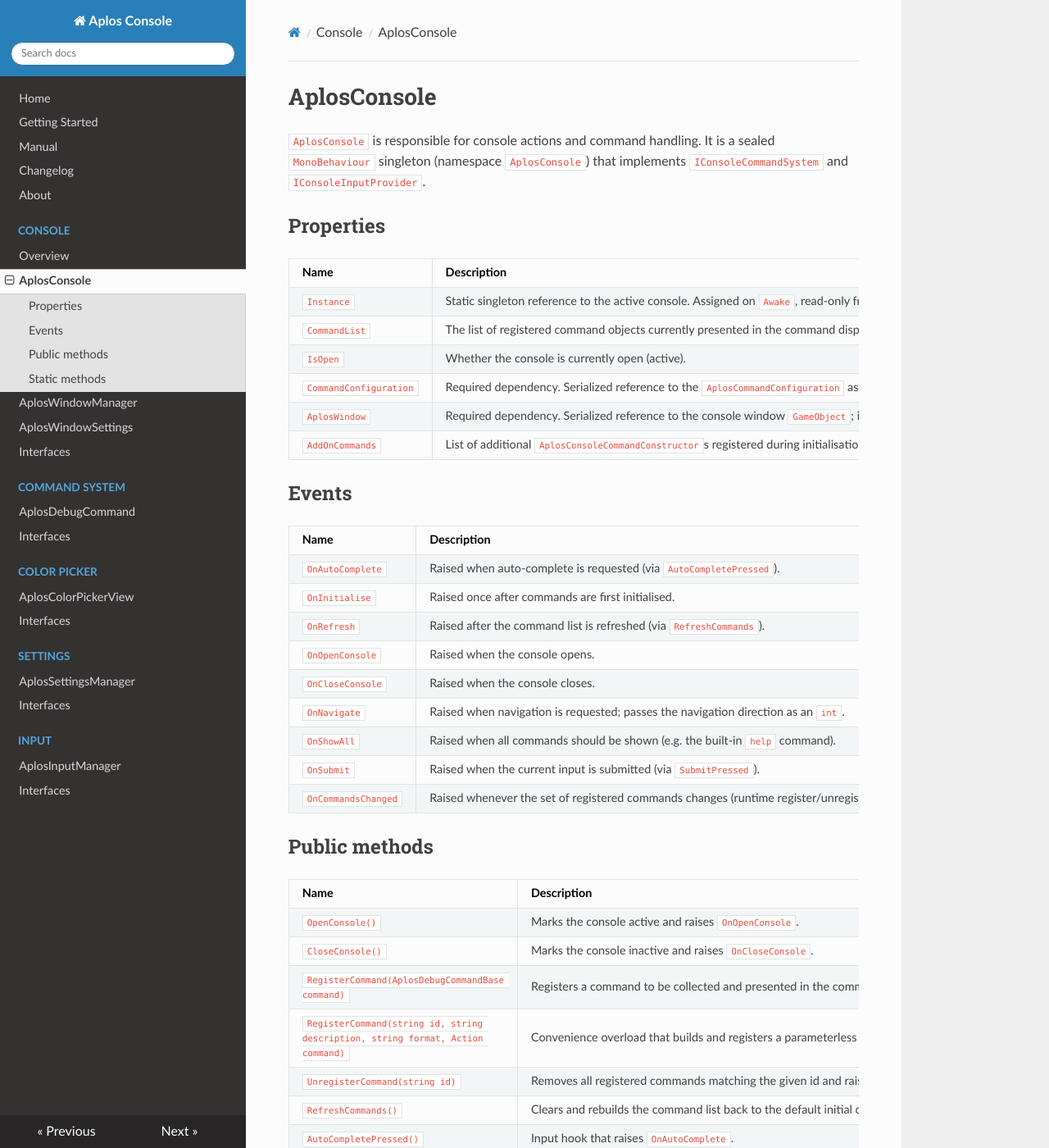
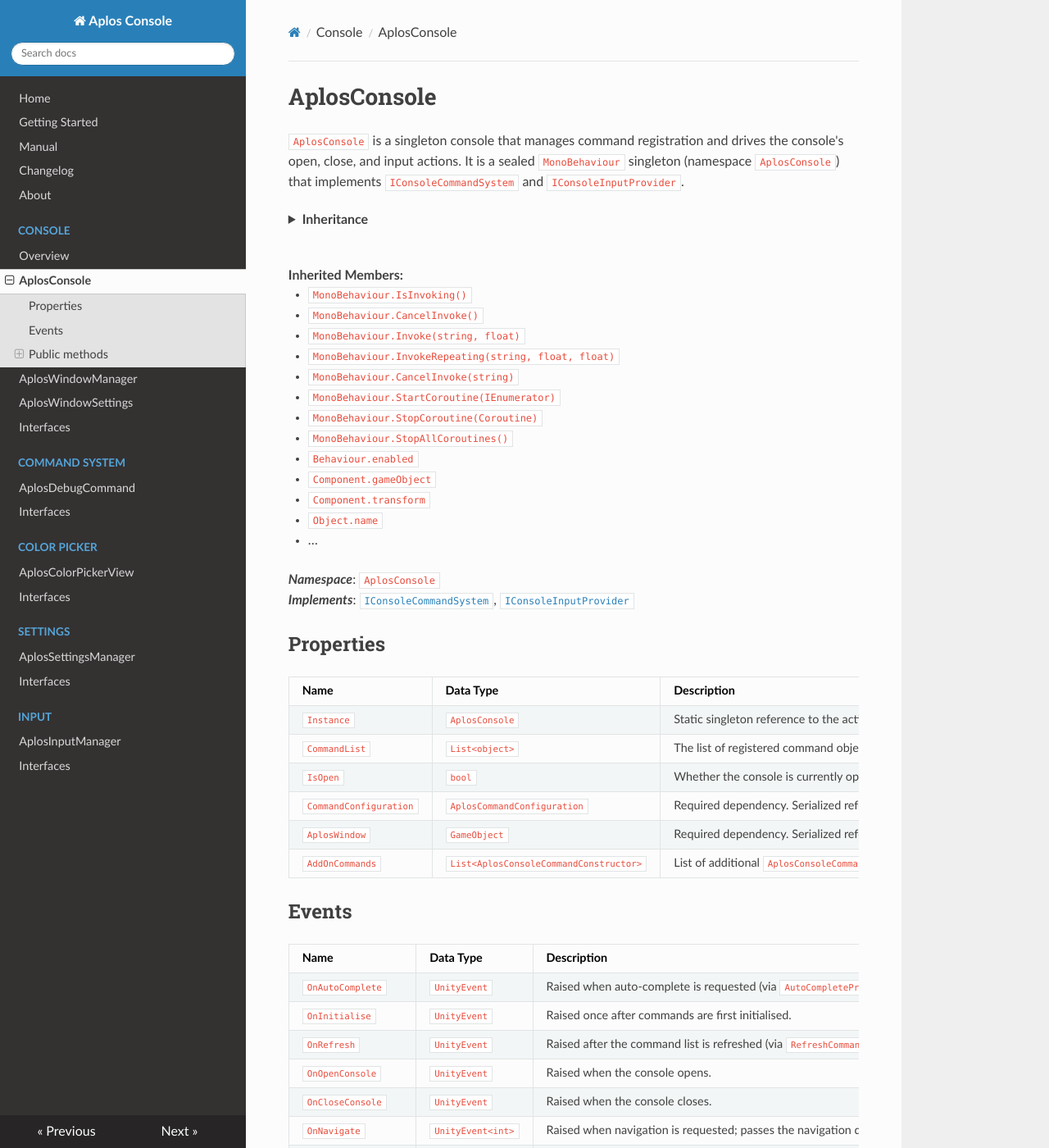
Before and after one commit to jChicote/aplos-console-documentation.github.io, an MkDocs documentation site: the page built from docs/aplos-console.md, in a window 1280 px wide and 1400 px high. Shown: the whole window at 82% size. Built offline with MkDocs 1.6.1, drawn with Linux system fonts in a browser that asks for light colours; nearby versions of some CDN libraries; some of the changed text lies outside the part shown.

Commit message:
Adjust aplos-console for refined presentation

````diff
--- a/docs/aplos-console.md
+++ b/docs/aplos-console.md
@@ -1,49 +1,205 @@
 # AplosConsole
 
-`AplosConsole` is responsible for console actions and command handling. It is a sealed
-`MonoBehaviour` singleton (namespace `AplosConsole`) that implements `IConsoleCommandSystem`
-and `IConsoleInputProvider`.
+`AplosConsole` is a singleton console that manages command registration and drives the
+console's open, close, and input actions. It is a sealed `MonoBehaviour` singleton (namespace
+`AplosConsole`) that implements `IConsoleCommandSystem` and `IConsoleInputProvider`.
+
+<details>
+<summary><strong>Inheritance</strong></summary>
+
+```
+object
+ ↳ Object
+    ↳ Component
+       ↳ Behaviour
+          ↳ MonoBehaviour
+             ↳ AplosConsole
+```
+
+</details>
+<br>
+
+**Inherited Members:**
+
+- `MonoBehaviour.IsInvoking()`
+- `MonoBehaviour.CancelInvoke()`
+- `MonoBehaviour.Invoke(string, float)`
+- `MonoBehaviour.InvokeRepeating(string, float, float)`
+- `MonoBehaviour.CancelInvoke(string)`
+- `MonoBehaviour.StartCoroutine(IEnumerator)`
+- `MonoBehaviour.StopCoroutine(Coroutine)`
+- `MonoBehaviour.StopAllCoroutines()`
+- `Behaviour.enabled`
+- `Component.gameObject`
+- `Component.transform`
+- `Object.name`
+- …
+
+***Namespace***: `AplosConsole` <br>
+***Implements***: [`IConsoleCommandSystem`](command-system-interfaces.md#iconsolecommandsystem), [`IConsoleInputProvider`](console-interfaces.md#iconsoleinputprovider)
 
 ## Properties
 
-| Name | Description |
-| --- | --- |
-| `Instance` | Static singleton reference to the active console. Assigned on `Awake`, read-only from outside the class. |
-| `CommandList` | The list of registered command objects currently presented in the command display list. |
-| `IsOpen` | Whether the console is currently open (active). |
-| `CommandConfiguration` | Required dependency. Serialized reference to the `AplosCommandConfiguration` asset that supplies the default command set. |
-| `AplosWindow` | Required dependency. Serialized reference to the console window `GameObject`; its active state determines the initial open/closed state. |
-| `AddOnCommands` | List of additional `AplosConsoleCommandConstructor`s registered during initialisation. |
+| Name | Data Type | Description |
+| --- | --- | --- |
+| `Instance` | `AplosConsole` | Static singleton reference to the active console. Assigned on `Awake`, read-only from outside the class. |
+| `CommandList` | `List<object>` | The list of registered command objects currently presented in the command display list. |
+| `IsOpen` | `bool` | Whether the console is currently open (active). |
+| `CommandConfiguration` | `AplosCommandConfiguration` | Required dependency. Serialized reference to the `AplosCommandConfiguration` asset that supplies the default command set. |
+| `AplosWindow` | `GameObject` | Required dependency. Serialized reference to the console window `GameObject`; its active state determines the initial open/closed state. |
+| `AddOnCommands` | `List<AplosConsoleCommandConstructor>` | List of additional `AplosConsoleCommandConstructor`s registered during initialisation. |
 
 ## Events
 
-| Name | Description |
-| --- | --- |
-| `OnAutoComplete` | Raised when auto-complete is requested (via `AutoCompletePressed`). |
-| `OnInitialise` | Raised once after commands are first initialised. |
-| `OnRefresh` | Raised after the command list is refreshed (via `RefreshCommands`). |
-| `OnOpenConsole` | Raised when the console opens. |
-| `OnCloseConsole` | Raised when the console closes. |
-| `OnNavigate` | Raised when navigation is requested; passes the navigation direction as an `int`. |
-| `OnShowAll` | Raised when all commands should be shown (e.g. the built-in `help` command). |
-| `OnSubmit` | Raised when the current input is submitted (via `SubmitPressed`). |
-| `OnCommandsChanged` | Raised whenever the set of registered commands changes (runtime register/unregister). |
+| Name | Data Type | Description |
+| --- | --- | --- |
+| `OnAutoComplete` | `UnityEvent` | Raised when auto-complete is requested (via `AutoCompletePressed`). |
+| `OnInitialise` | `UnityEvent` | Raised once after commands are first initialised. |
+| `OnRefresh` | `UnityEvent` | Raised after the command list is refreshed (via `RefreshCommands`). |
+| `OnOpenConsole` | `UnityEvent` | Raised when the console opens. |
+| `OnCloseConsole` | `UnityEvent` | Raised when the console closes. |
+| `OnNavigate` | `UnityEvent<int>` | Raised when navigation is requested; passes the navigation direction as an `int`. |
+| `OnShowAll` | `UnityEvent` | Raised when all commands should be shown (e.g. the built-in `help` command). |
+| `OnSubmit` | `UnityEvent` | Raised when the current input is submitted (via `SubmitPressed`). |
+| `OnCommandsChanged` | `UnityEvent` | Raised whenever the set of registered commands changes (runtime register/unregister). |
 
 ## Public methods
 
-| Name | Description |
-| --- | --- |
-| `OpenConsole()` | Marks the console active and raises `OnOpenConsole`. |
-| `CloseConsole()` | Marks the console inactive and raises `OnCloseConsole`. |
-| `RegisterCommand(AplosDebugCommandBase command)` | Registers a command to be collected and presented in the command display list. |
-| `RegisterCommand(string id, string description, string format, Action command)` | Convenience overload that builds and registers a parameterless command in one call and returns the created `AplosDebugCommand`. |
-| `UnregisterCommand(string id)` | Removes all registered commands matching the given id and raises `OnCommandsChanged`. |
-| `RefreshCommands()` | Clears and rebuilds the command list back to the default initial commands, then raises `OnRefresh`. |
-| `AutoCompletePressed()` | Input hook that raises `OnAutoComplete`. |
-| `SubmitPressed()` | Input hook that raises `OnSubmit`. |
-| `NavigatePressed(int direction)` | Input hook that raises `OnNavigate` with the given direction. |
-| `ToggleDebug()` | Toggles the console between its open and closed states. |
+### `OpenConsole`
 
-## Static methods
+**Example**
 
-_This class currently exposes no static methods. Global access is provided through the static `Instance` property listed under [Properties](#properties)._
+```csharp
+AplosConsole.Instance.OpenConsole();
+```
+
+**Description:** Opens the console and raises `OnOpenConsole`.
+
+<br>
+
+### `CloseConsole`
+
+**Example**
+
+```csharp
+AplosConsole.Instance.CloseConsole();
+```
+
+**Description:** Closes the console and raises `OnCloseConsole`.
+
+<br>
+
+### `RegisterCommand`
+
+**Parameters:**
+
+- `command` — The command to add to the system.
+
+**Example**
+
+```csharp
+var command = new AplosDebugCommand("hello", "Prints a greeting", "hello", () => Debug.Log("Hi!"));
+AplosConsole.Instance.RegisterCommand(command);
+```
+
+**Description:** Registers a command so that it is collected and presented in the console's command display list.
+
+<br>
+
+### `RegisterCommand`
+
+**Parameters:**
+
+- `id` — Identifier used to invoke the command.
+- `description` — Description shown in the command list.
+- `format` — Usage/format string for the command.
+- `command` — Action to run when the command is invoked.
+
+**Example**
+
+```csharp
+AplosDebugCommand command = AplosConsole.Instance.RegisterCommand(
+    "hello", "Prints a greeting", "hello", () => Debug.Log("Hi!"));
+```
+
+**Description:** Builds and registers a parameterless command in one call and returns it so the caller can keep a handle (e.g. to unregister it later).
+
+<br>
+
+### `UnregisterCommand`
+
+**Parameters:**
+
+- `id` — The `CommandId` of the command to remove.
+
+**Example**
+
+```csharp
+AplosConsole.Instance.UnregisterCommand("hello");
+```
+
+**Description:** Removes any previously registered command matching the supplied identifier from the command display list.
+
+<br>
+
+### `RefreshCommands`
+
+**Example**
+
+```csharp
+AplosConsole.Instance.RefreshCommands();
+```
+
+**Description:** Rebuilds the command list back to the default commands and raises `OnRefresh`.
+
+<br>
+
+### `AutoCompletePressed`
+
+**Example**
+
+```csharp
+AplosConsole.Instance.AutoCompletePressed();
+```
+
+**Description:** Signals that the auto-complete action was triggered for the current input.
+
+<br>
+
+### `SubmitPressed`
+
+**Example**
+
+```csharp
+AplosConsole.Instance.SubmitPressed();
+```
+
+**Description:** Signals that the submit action was triggered, confirming the current input.
+
+<br>
+
+### `NavigatePressed`
+
+**Parameters:**
+
+- `direction` — The direction to move, where a positive value navigates up and a negative value navigates down.
+
+**Example**
+
+```csharp
+AplosConsole.Instance.NavigatePressed(1);
+```
+
+**Description:** Signals a navigation action through the console's command list.
+
+<br>
+
+### `ToggleDebug`
+
+**Example**
+
+```csharp
+AplosConsole.Instance.ToggleDebug();
+```
+
+**Description:** Signals a request to toggle the console's visibility open or closed.
--- /dev/null
+++ b/docs/css/extra.css
@@ -0,0 +1,26 @@
+/* ------------------------------------------------------------------
+   Tighten the standalone bold "mini-headers" used on the reference
+   pages — e.g. **Example**, **Parameters:**, **Inherited Members:**.
+
+   Each renders as its own paragraph and otherwise carries the theme's
+   full paragraph margins, which leaves large vertical gaps above and
+   below the label. These rules limit that vertical footprint and pull
+   the label's following content (code block, list) up against it,
+   while leaving normal paragraphs (e.g. "**Description:** text ...")
+   untouched — those are not a lone <strong> child, so they don't match.
+   ------------------------------------------------------------------ */
+
+p:has(> strong:only-child) {
+    margin-top: 0.6em;
+    margin-bottom: 0.1em;
+    line-height: 1.25;
+}
+
+/* Content directly beneath such a label hugs it. */
+p:has(> strong:only-child) + pre,
+p:has(> strong:only-child) + ul,
+p:has(> strong:only-child) + ol,
+p:has(> strong:only-child) + .highlight,
+p:has(> strong:only-child) + .codehilite {
+    margin-top: 0.1em;
+}
--- a/mkdocs.yml
+++ b/mkdocs.yml
@@ -2,6 +2,9 @@
 
 theme:
   name: readthedocs
+
+extra_css:
+  - css/extra.css
 
 nav:
   - Home: index.md
````
